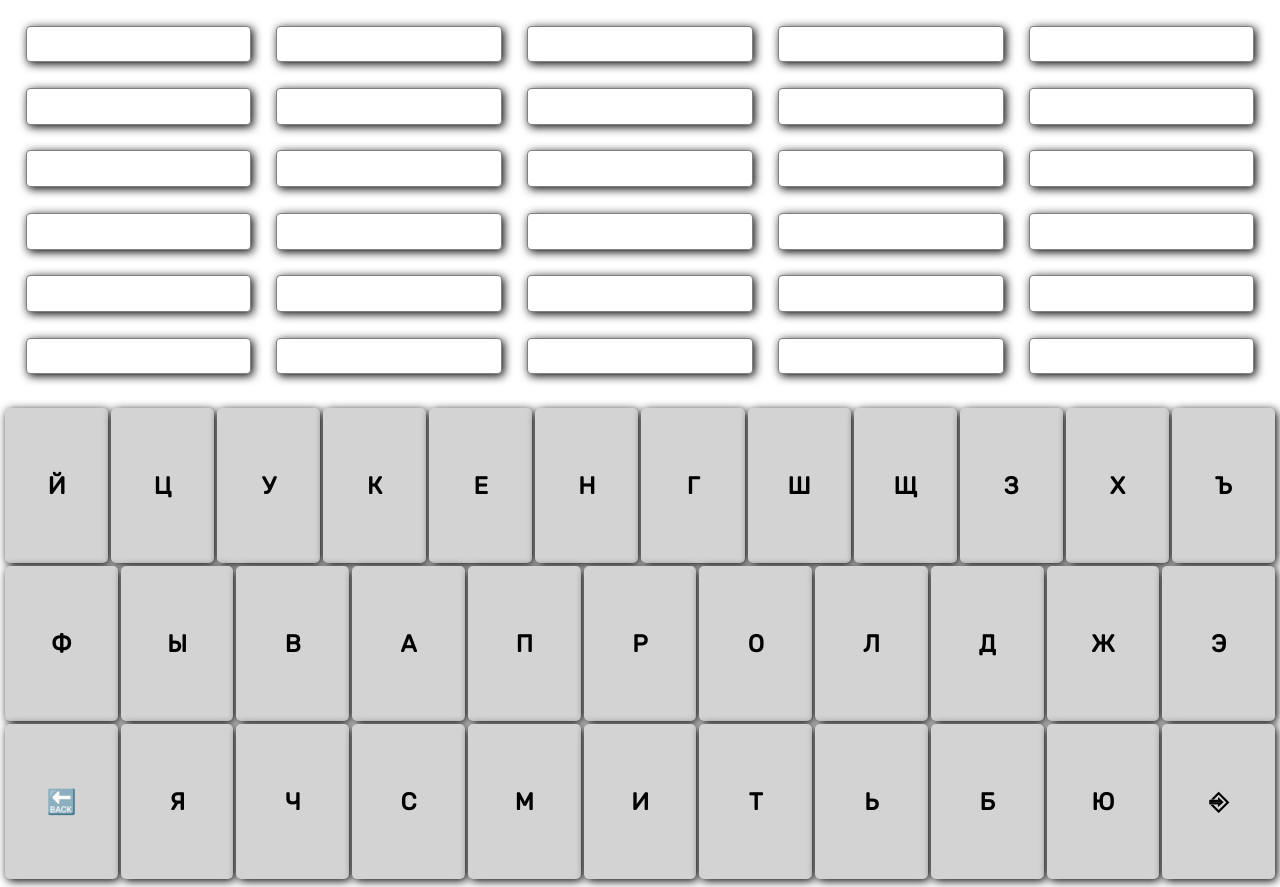
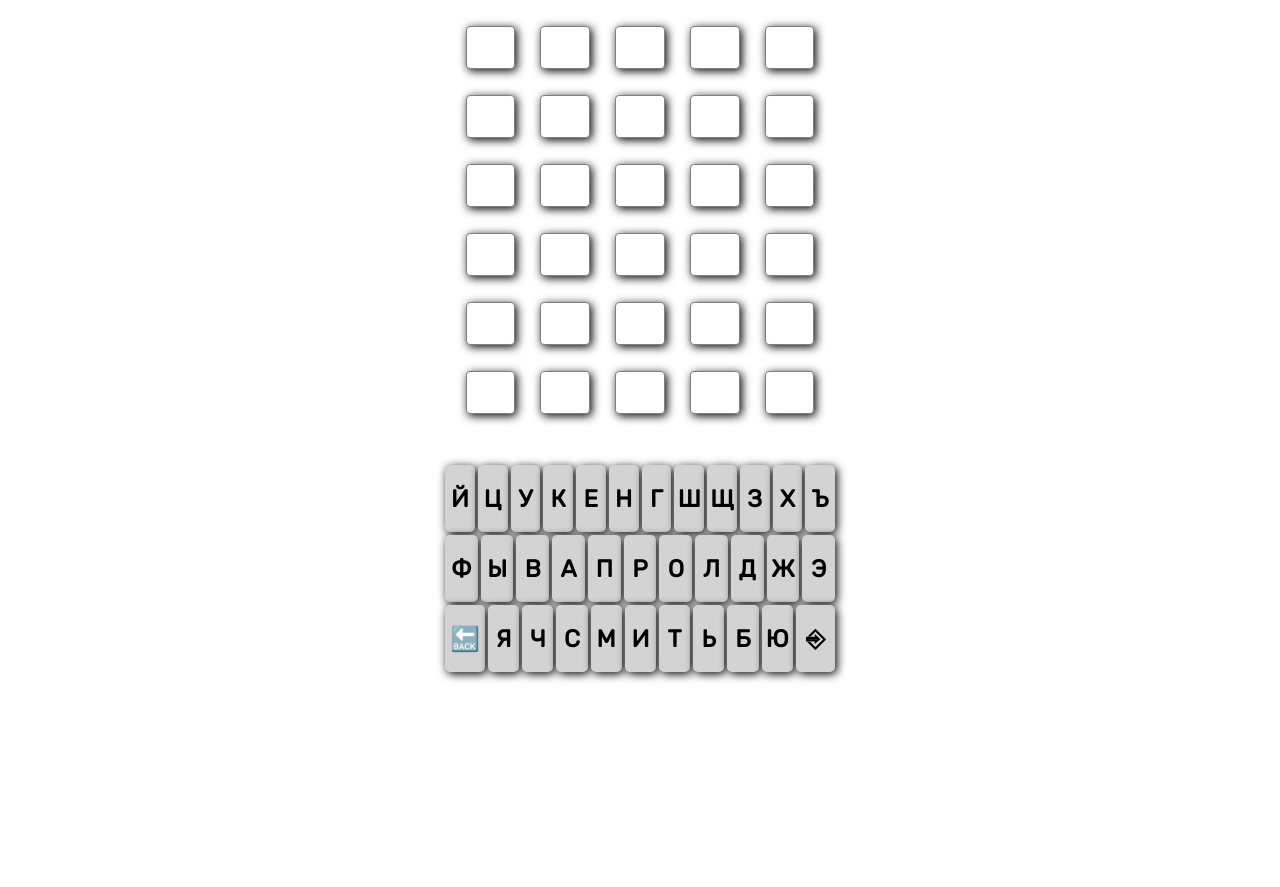
Before and after one commit to draxe1989/wordly-ts-redux, a React (Create React App) app: page / in a window 1280 px wide. After the commit the page ends 800 px from the top, so only its background shows below. Built offline with nearby package versions, Linux system fonts and the light colour scheme.

Commit message:
width height

```diff
--- /dev/null
+++ b/src/App.css
@@ -0,0 +1,9 @@
+.container {
+    height: calc(100vh - 120px);
+    max-width: 400px;
+    margin: 0 auto;
+    display: flex;
+    flex-direction: column;
+    justify-content: space-between;
+
+}
--- a/src/App.tsx
+++ b/src/App.tsx
@@ -5,6 +5,7 @@ import {useDispatch, useSelector} from "react-redux";
 import {addAttemptAC, closeModalAC, delLetterAC, writeLetterAC} from "./store/store";
 import {GridAreaType, KeyboardType, ModalType, state} from "./types";
 import Modal from "./components/Modal/Modal";
+import './App.css'
 
 function App() {
     const dispatch = useDispatch();
@@ -31,7 +32,7 @@ function App() {
 
 
     return (
-        <div>
+        <div className='container'>
             <GridArea gridArea={gridArea}/>
             <Keyboard keyboard = {keyboard} callback={logButton}/>
             {modal.visible && <Modal callback={closeModal} header={modal.header} text={modal.text}/>}
--- a/src/components/GridArea/GridArea.css
+++ b/src/components/GridArea/GridArea.css
@@ -1,6 +1,6 @@
 .grid-area {
     width: 100%;
-    height: 50vh;
+    height: 55vh;
     display: flex;
     flex-direction: column;
     gap: 2vw;
--- a/src/components/Keyboard/KeyboardString/KeyboardButton/KeyboardButton.tsx
+++ b/src/components/Keyboard/KeyboardString/KeyboardButton/KeyboardButton.tsx
@@ -13,6 +13,7 @@ const KeyboardButton: FC<KeyboardButtonProps> = ({guessed, title, callback}) =>
         e.preventDefault()
         callback(title)
     }
+    console.log('button')
 
     return (
         <div className={`keyboard-button ${guessed}`}
```
